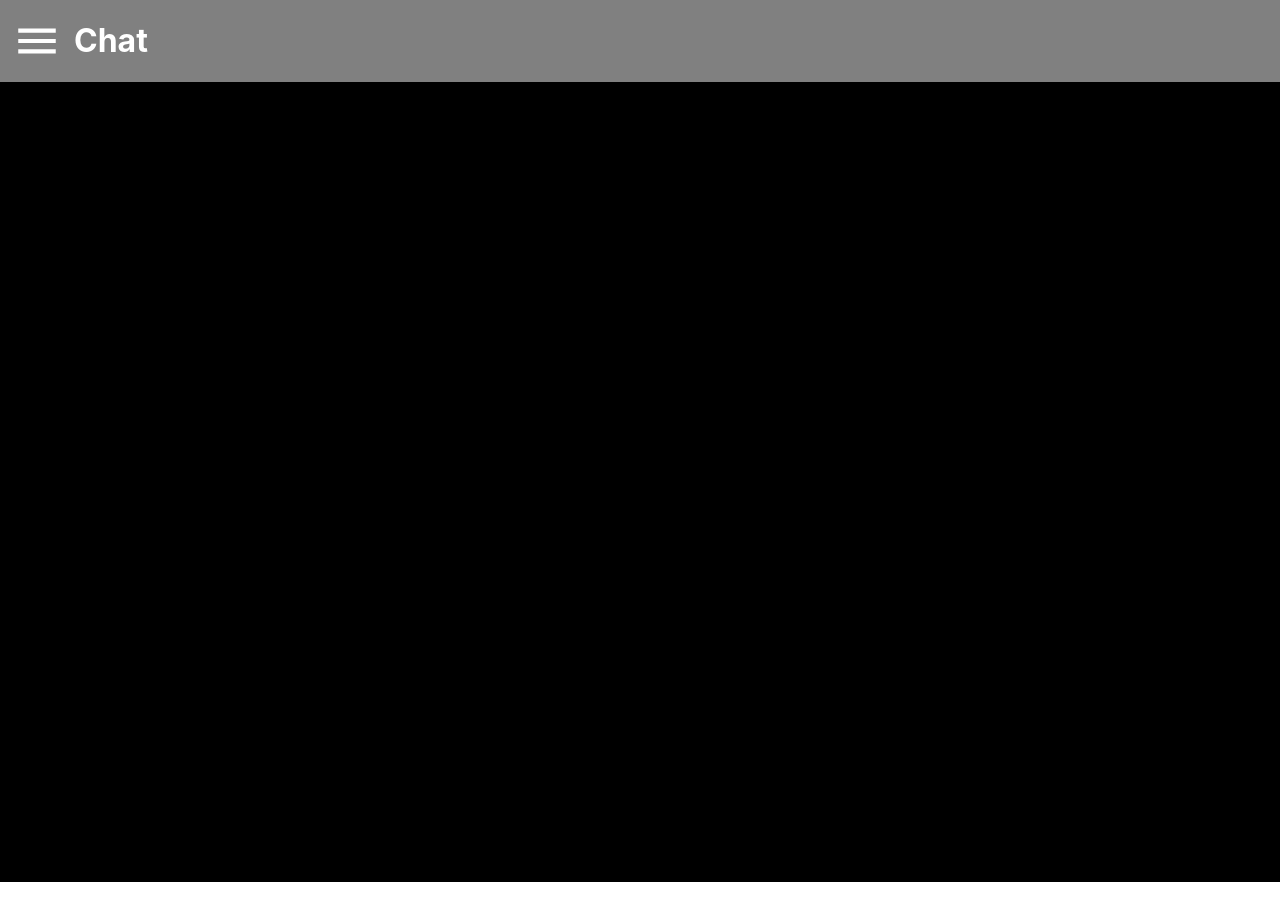
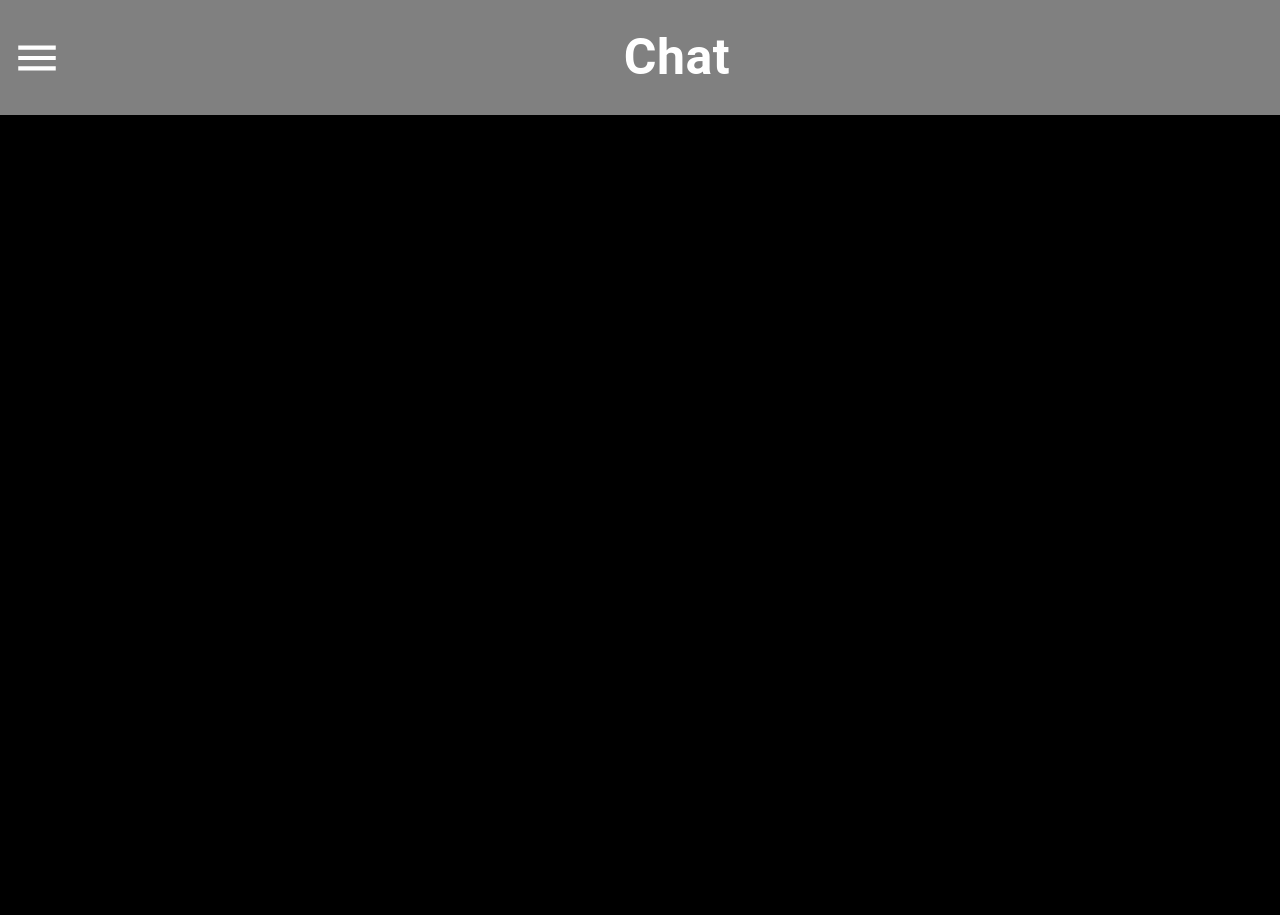
Before and after one commit to Jedro1270/Gakusei, a React (Create React App) app in the folder client/: page /chat in a window 1280 px wide. Before the commit the page ends 882 px from the top, so only its background shows below. Built offline with nearby package versions, Linux system fonts and the light colour scheme.

Commit message:
feat: replace h1 to typography component

```diff
--- a/client/src/components/Header/Title/Title.js
+++ b/client/src/components/Header/Title/Title.js
@@ -1,11 +1,22 @@
+import { styled, Typography } from '@material-ui/core';
 import React, { Component } from 'react';
 
 export default class Title extends Component {
     render() {
         return (
-            <h1>
+            <TitleContent>
                 {this.props.title}
-            </h1>
+            </TitleContent>
         );
     }
 }
+
+const TitleContent = styled(Typography)({
+    marginLeft: 'auto',
+    marginRight: 'auto',
+    variant: 'h2',
+    color: 'white',
+    fontWeight: 'bold',
+    padding: '20px',
+    fontSize: '50px'
+});
```
